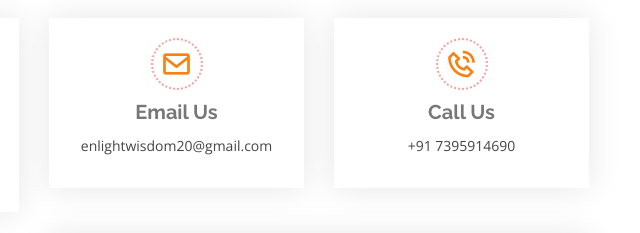
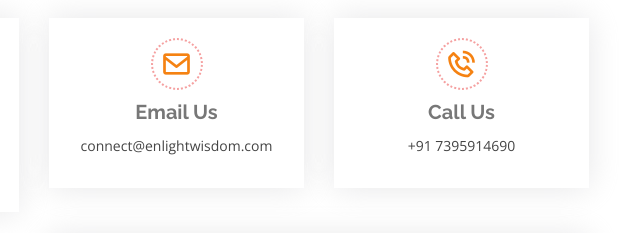
Before and after one commit to hareesh-r/enlight-wisdom, a website: page index.html in a window 1280 px wide. Shown: the part 6920-7153 px from the top of the page, 606-1246 px from the left. Drawn offline with nearby package versions, Linux system fonts and the light colour scheme; grey boxes are pictures that could not be loaded.

Commit message:
fix : changed email id

```diff
--- a/index.html
+++ b/index.html
@@ -64,7 +64,7 @@
   <section id="topbar" class="d-flex align-items-center">
     <div class="container d-flex justify-content-center justify-content-md-between">
       <div class="contact-info d-flex align-items-center">
-        <i class="bi bi-envelope-fill"></i><a href="mailto:enlightwisdom20@gmail.com">enlightwisdom20@gmail.com</a>
+        <i class="bi bi-envelope-fill"></i><a href="mailto:connect@enlightwisdom.com">connect@enlightwisdom.com</a>
         <i class="bi bi-phone-fill phone-icon"></i> +91 7395914690
       </div>
       <div class="social-links d-none d-md-block">
@@ -586,7 +586,7 @@
             <div class="info-box  mb-4">
               <i class="bx bx-envelope"></i>
               <h3>Email Us</h3>
-              <p>enlightwisdom20@gmail.com</p>
+              <p>connect@enlightwisdom.com</p>
             </div>
           </div>
 
@@ -654,7 +654,7 @@
                 No 104/1 manikkam nagar, Ajax, thiruvottiyur<br>
                 Chennai, Tamil Nadu 600019, IN <br><br>
                 <strong>Phone:</strong> +91 7395914690<br>
-                <strong>Email:</strong> enlightwisdom20@gmail.com<br>
+                <strong>Email:</strong> connect@enlightwisdom.com<br>
               </p>
               <div class="social-links mt-3">
                 <a href="https://www.youtube.com/@enlightwisdom259/featured" class="youtube"><i
```
Also changed, not shown: inner-page.html (+2 -2 lines), programmes-details.html (+2 -2 lines).
